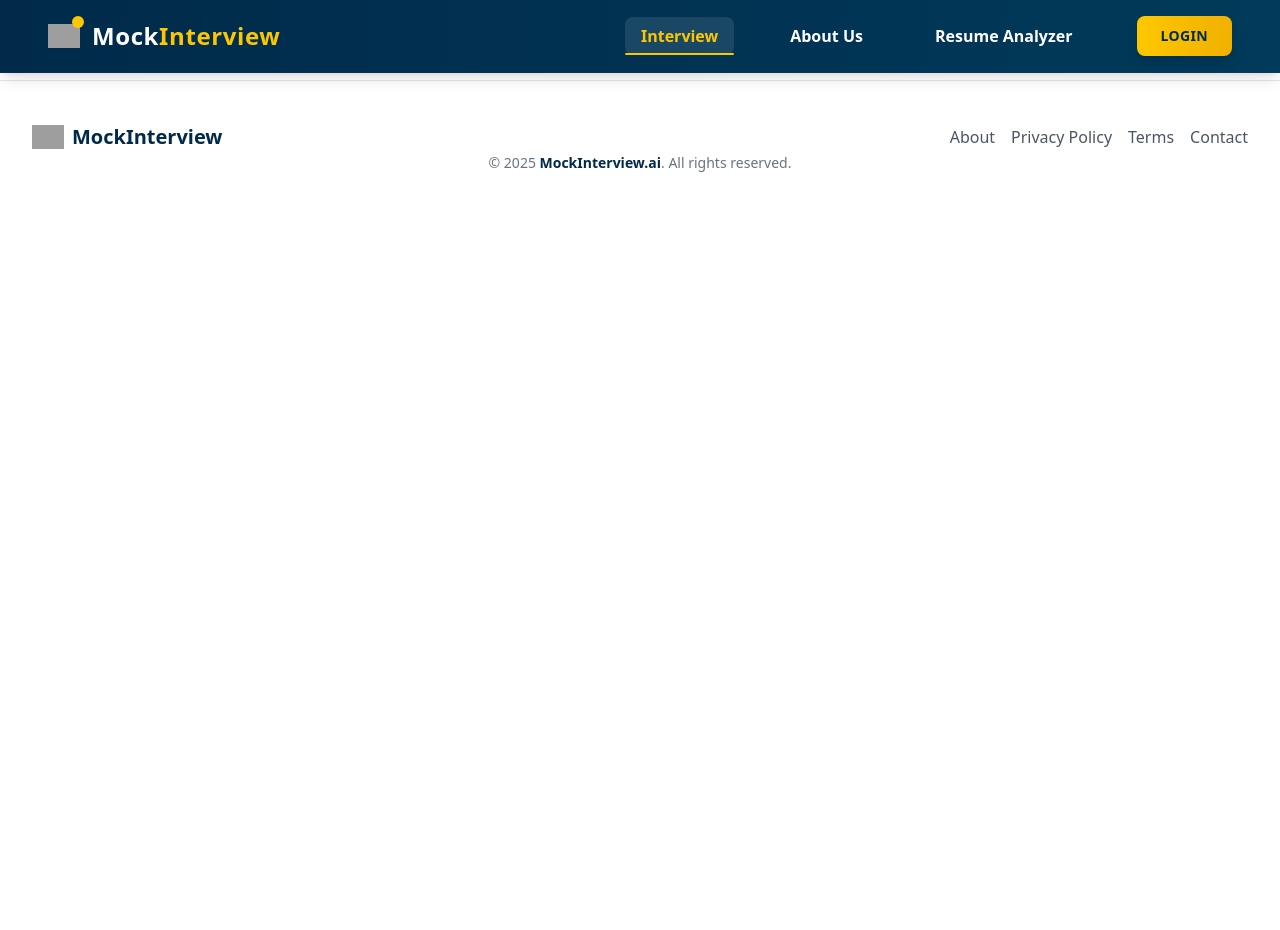
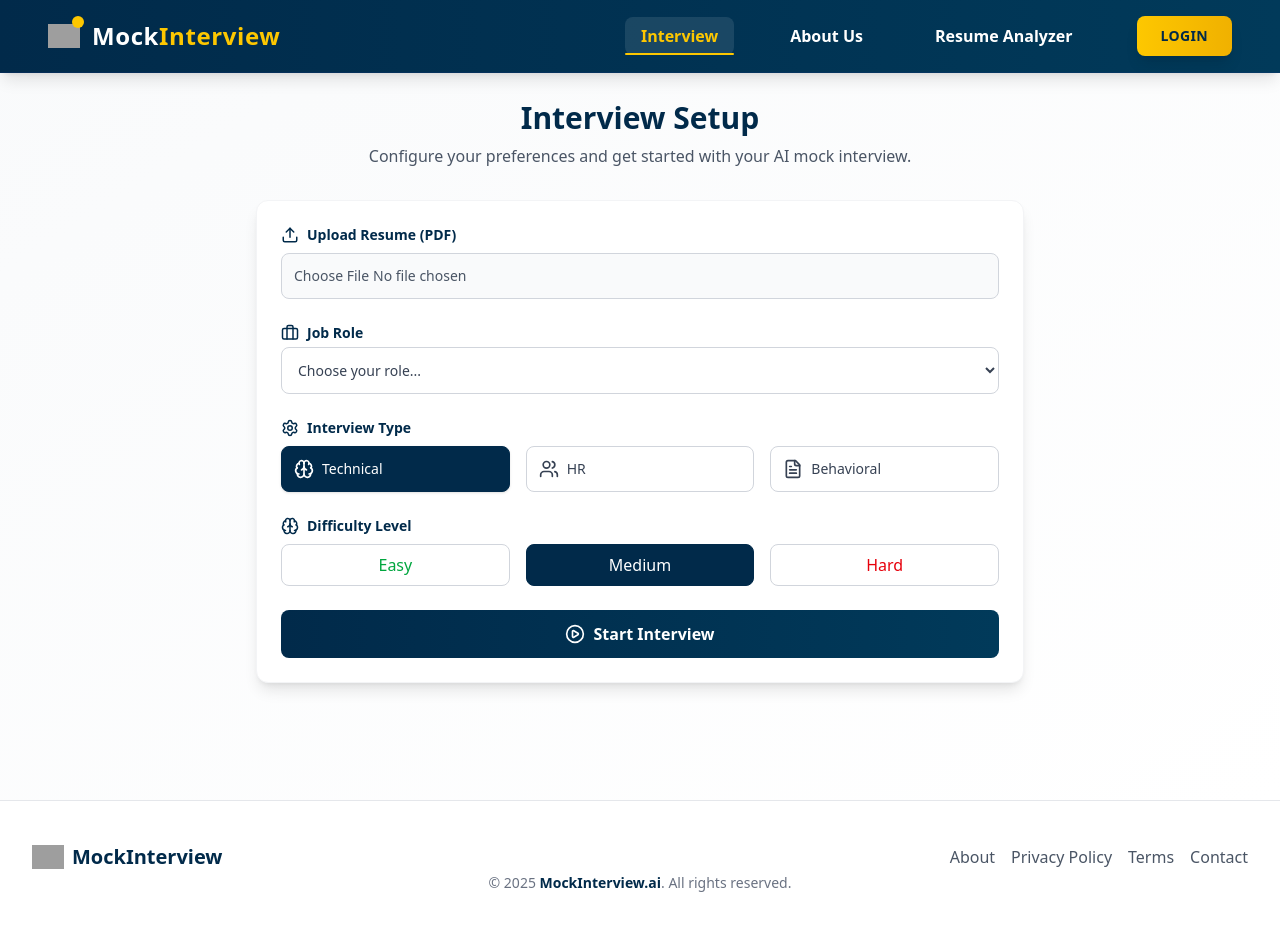
Before and after one commit to Diptigit11/Project, a React (Vite) app in the folder mock-interview/: page /interview in a window 1280 px wide. Shown: the top 930 px of the page. Before the commit the page ends 800 px from the top, so only its background shows below. Built offline with nearby package versions, Linux system fonts and the light colour scheme; grey boxes are pictures that could not be loaded.

Commit message:
added page for interview setup

```diff
--- a/mock-interview/src/App.jsx
+++ b/mock-interview/src/App.jsx
@@ -5,19 +5,19 @@ import Navbar from './components/Navbar';
 import AIInterviewHero from './components/AIInterviewHero';
 import Footer from './components/Footer';
 import FeatureSection from './components/FeatureSection';
+import InterviewSetup from './components/InterviewSetup';
 
 function Approutes() {
   return (
     <>
       <Navbar />
-      <main className="mt-[70px] sm:mt-[80px]">
       <Routes>
         <Route path="/" element={<><AIInterviewHero /><FeatureSection/> </>} />
         <Route path="/bar" element={<Navbar />} />
         <Route path="/hel" element={<AIInterviewHero />} />
         <Route path="/about-us" element={<FeatureSection />} />
+        <Route path="/interview" element={<InterviewSetup />} />
       </Routes>
-      </main>
       <Footer />
     </>
   );
--- a/mock-interview/src/components/AIInterviewHero.jsx
+++ b/mock-interview/src/components/AIInterviewHero.jsx
@@ -25,7 +25,7 @@ export default function AIInterviewHero() {
   }, [typedText, currentWordIndex]);
 
   return (
-    <div className="bg-white pb-12">
+    <div className="bg-white pb-12 pt-20">
 
       <div className="max-w-7xl mx-auto px-6 py-12">
         <div className="text-center">
--- /dev/null
+++ b/mock-interview/src/components/InterviewSetup.jsx
@@ -0,0 +1,172 @@
+import React, { useState } from "react";
+import {
+  Upload,
+  Briefcase,
+  FileText,
+  PlayCircle,
+  Sparkles,
+  CheckCircle,
+  Users,
+  Brain,
+  Settings,
+} from "lucide-react";
+
+export default function InterviewSetup() {
+  const [resumeFile, setResumeFile] = useState(null);
+  const [role, setRole] = useState("");
+  const [type, setType] = useState("technical");
+  const [difficulty, setDifficulty] = useState("medium");
+
+  const handleFileChange = (e) => setResumeFile(e.target.files[0]);
+
+  const handleSubmit = (e) => {
+    e.preventDefault();
+    if (!resumeFile || !role || !type) {
+      alert("Please fill all fields");
+      return;
+    }
+    const setupData = { resumeName: resumeFile.name, role, type, difficulty };
+    console.log("Interview setup data:", setupData);
+    alert("Interview setup complete!");
+  };
+
+  const interviewTypes = [
+    { value: "technical", label: "Technical", icon: Brain },
+    { value: "hr", label: "HR", icon: Users },
+    { value: "behavioral", label: "Behavioral", icon: FileText },
+  ];
+
+  const difficultyLevels = [
+    { value: "easy", label: "Easy", color: "text-green-600" },
+    { value: "medium", label: "Medium", color: "text-yellow-600" },
+    { value: "hard", label: "Hard", color: "text-red-600" },
+  ];
+
+  return (
+    <div className="min-h-screen bg-gradient-to-br from-gray-50 to-white px-4 pt-25 pb-12">
+      <div className="max-w-3xl mx-auto">
+        {/* Header */}
+        <div className="text-center mb-8">
+          <h1 className="text-3xl font-bold text-[#012A4A] mb-2">Interview Setup</h1>
+          <p className="text-gray-600 text-md max-w-xl mx-auto">
+            Configure your preferences and get started with your AI mock interview.
+          </p>
+        </div>
+
+        {/* Form Container */}
+        <form
+          onSubmit={handleSubmit}
+          className="bg-white rounded-xl shadow-lg p-6 space-y-6 border border-gray-100"
+        >
+          {/* Resume Upload */}
+          <div>
+            <label className="text-sm font-semibold text-[#012A4A] mb-1 flex items-center gap-2">
+              <Upload size={18} /> Upload Resume (PDF)
+            </label>
+            <input
+              type="file"
+              accept=".pdf"
+              onChange={handleFileChange}
+              className="block w-full text-sm text-gray-600 mt-2 border border-gray-300 rounded-lg p-3 bg-gray-50"
+              required
+            />
+            {resumeFile && (
+              <p className="mt-2 text-sm text-green-600">
+                ✅ {resumeFile.name} uploaded successfully
+              </p>
+            )}
+          </div>
+
+          {/* Job Role */}
+          <div>
+            <label className="text-sm font-semibold text-[#012A4A] mb-1 flex items-center gap-2">
+              <Briefcase size={18} /> Job Role
+            </label>
+            <select
+              value={role}
+              onChange={(e) => setRole(e.target.value)}
+              className="w-full border border-gray-300 rounded-lg p-3 bg-white text-sm text-gray-700"
+              required
+            >
+              <option value="">Choose your role...</option>
+              <option value="frontend">Frontend Developer</option>
+              <option value="backend">Backend Developer</option>
+              <option value="fullstack">Full Stack Developer</option>
+              <option value="data">Data Scientist</option>
+              <option value="devops">DevOps Engineer</option>
+            </select>
+          </div>
+
+          {/* Interview Type */}
+          <div>
+            <label className="text-sm font-semibold text-[#012A4A] mb-2 flex items-center gap-2">
+              <Settings size={18} /> Interview Type
+            </label>
+            <div className="grid grid-cols-1 sm:grid-cols-3 gap-4">
+              {interviewTypes.map(({ value, label, icon: Icon }) => (
+                <label
+                  key={value}
+                  className={`flex items-center gap-2 p-3 rounded-lg border cursor-pointer text-sm transition-all ${
+                    type === value
+                      ? "bg-[#012A4A] text-white border-[#012A4A] shadow"
+                      : "bg-white border-gray-300 text-gray-700 hover:border-[#012A4A]"
+                  }`}
+                >
+                  <input
+                    type="radio"
+                    name="interviewType"
+                    value={value}
+                    checked={type === value}
+                    onChange={(e) => setType(e.target.value)}
+                    className="hidden"
+                  />
+                  <Icon size={20} />
+                  {label}
+                </label>
+              ))}
+            </div>
+          </div>
+
+          {/* Difficulty */}
+          <div>
+            <label className="text-sm font-semibold text-[#012A4A] mb-2 flex items-center gap-2">
+              <Brain size={18} /> Difficulty Level
+            </label>
+            <div className="flex gap-4">
+              {difficultyLevels.map(({ value, label, color }) => (
+                <label
+                  key={value}
+                  className={`flex-1 text-center py-2 rounded-lg border cursor-pointer font-medium transition-all ${
+                    difficulty === value
+                      ? `bg-[#012A4A] text-white border-[#012A4A]`
+                      : `bg-white text-gray-700 border-gray-300 hover:border-[#012A4A] ${color}`
+                  }`}
+                >
+                  <input
+                    type="radio"
+                    name="difficulty"
+                    value={value}
+                    checked={difficulty === value}
+                    onChange={(e) => setDifficulty(e.target.value)}
+                    className="hidden"
+                  />
+                  {label}
+                </label>
+              ))}
+            </div>
+          </div>
+
+          {/* Submit Button */}
+          <div>
+            <button
+              type="submit"
+              className="w-full bg-gradient-to-r from-[#012A4A] to-[#013A5A] text-white py-3 rounded-lg font-semibold flex items-center justify-center gap-2 hover:from-[#024169] hover:to-[#035274] transition-all"
+            >
+              <PlayCircle size={20} /> Start Interview
+            </button>
+          </div>
+        </form>
+      </div>
+    </div>
+  );
+}
```
